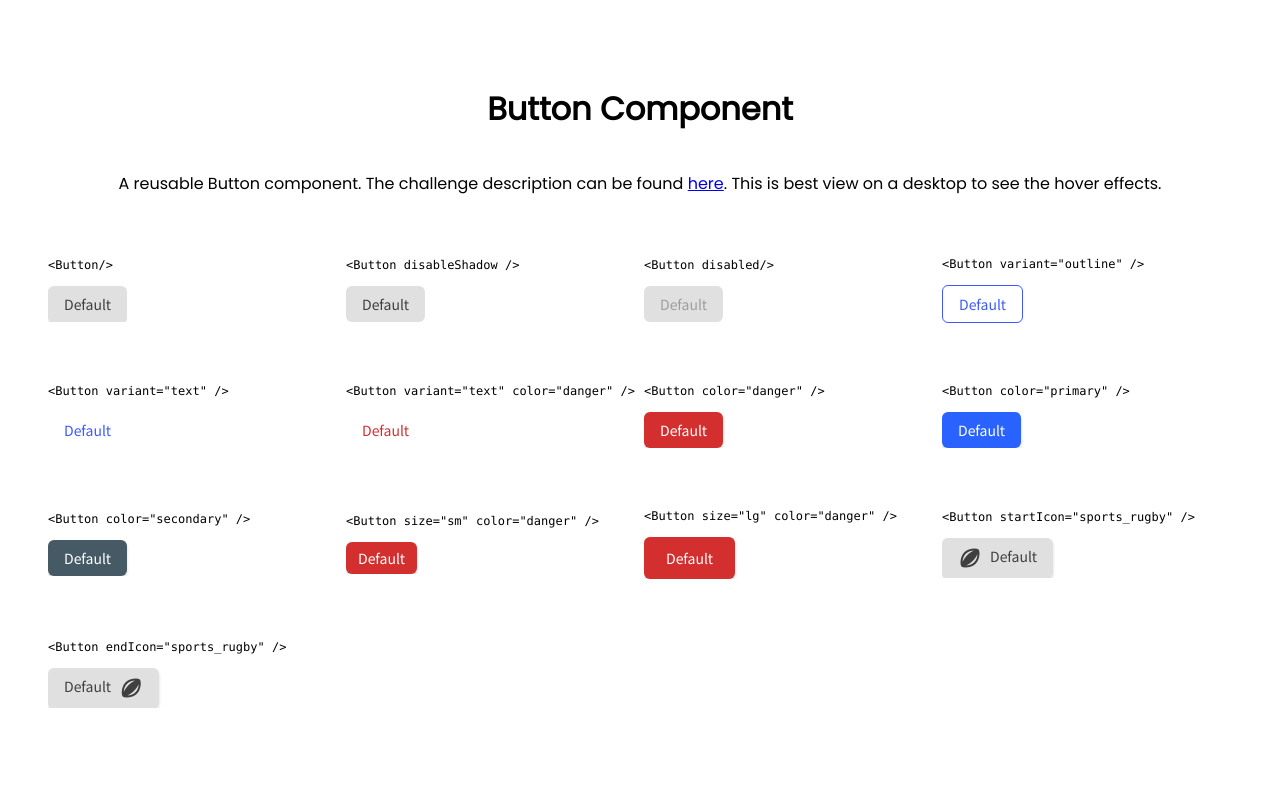
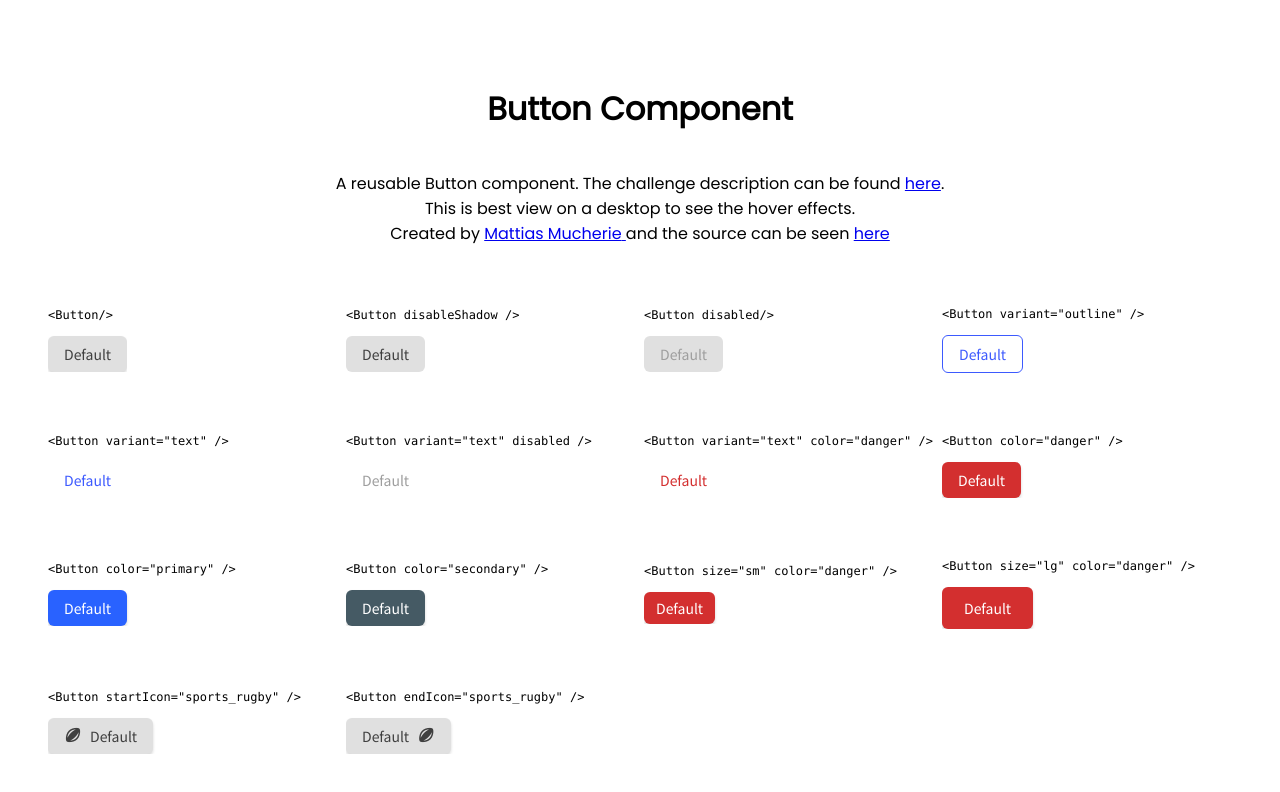
Before and after one commit to mattiasmucherie/button-comp, a React (Create React App) app: page / in a window 1280 px wide. Shown: the top 792 px of the page. Built offline with nearby package versions, Linux system fonts and the light colour scheme.

Commit message:
Change prettier and fix links

```diff
--- a/public/index.html
+++ b/public/index.html
@@ -7,36 +7,14 @@
     <meta name="theme-color" content="#000000" />
     <meta name="description" content="Web site created using create-react-app" />
     <link rel="apple-touch-icon" href="%PUBLIC_URL%/logo192.png" />
-    <!--
-      manifest.json provides metadata used when your web app is installed on a
-      user's mobile device or desktop. See https://developers.google.com/web/fundamentals/web-app-manifest/
-    -->
     <link rel="manifest" href="%PUBLIC_URL%/manifest.json" />
     <link href="https://fonts.googleapis.com/icon?family=Material+Icons" rel="stylesheet" />
     <link href="https://fonts.googleapis.com/css2?family=Noto+Sans+JP&family=Poppins&display=swap" rel="stylesheet">
-    <!--
-      Notice the use of %PUBLIC_URL% in the tags above.
-      It will be replaced with the URL of the `public` folder during the build.
-      Only files inside the `public` folder can be referenced from the HTML.
 
-      Unlike "/favicon.ico" or "favicon.ico", "%PUBLIC_URL%/favicon.ico" will
-      work correctly both with client-side routing and a non-root public URL.
-      Learn how to configure a non-root public URL by running `npm run build`.
-    -->
-    <title>React App</title>
+    <title>Button Component</title>
   </head>
   <body>
     <noscript>You need to enable JavaScript to run this app.</noscript>
     <div id="root"></div>
-    <!--
-      This HTML file is a template.
-      If you open it directly in the browser, you will see an empty page.
-
-      You can add webfonts, meta tags, or analytics to this file.
-      The build step will place the bundled scripts into the <body> tag.
-
-      To begin the development, run `npm start` or `yarn start`.
-      To create a production bundle, use `npm run build` or `yarn build`.
-    -->
   </body>
 </html>
--- a/src/App.tsx
+++ b/src/App.tsx
@@ -29,17 +29,40 @@ const TitleContainer = styled.div`
   padding: 2rem 0;
   text-align: center;
 `
-const Title = styled.h1``
 
 function App() {
   return (
     <Container>
       <TitleContainer>
-        <Title>Button Component</Title>
+        <h1>Button Component</h1>
         <p>
           A reusable Button component. The challenge description can be found{" "}
-          <a href={"https://devchallenges.io/challenges/ohgVTyJCbm5OZyTB2gNY"}>here</a>. This is best view on a desktop
-          to see the hover effects.
+          <a
+            href="https://devchallenges.io/challenges/ohgVTyJCbm5OZyTB2gNY"
+            target="_blank"
+            rel="noopener noreferrer"
+          >
+            here
+          </a>
+          .<br />
+          This is best view on a desktop to see the hover effects.
+          <br />
+          Created by{" "}
+          <a
+            href="https://mattiasmucherie.com/"
+            target="_blank"
+            rel="noopener noreferrer"
+          >
+            Mattias Mucherie{" "}
+          </a>{" "}
+          and the source can be seen{" "}
+          <a
+            href="https://github.com/mattiasmucherie/button-comp"
+            target="_blank"
+            rel="noopener noreferrer"
+          >
+            here
+          </a>
         </p>
       </TitleContainer>
       <Grid>
@@ -72,6 +95,12 @@ function App() {
             <Code>{`<Button variant="text" />`}</Code>
           </pre>
           <Button variant="text" />
+        </ButtonContainer>
+        <ButtonContainer>
+          <pre>
+            <Code>{`<Button variant="text" disabled />`}</Code>
+          </pre>
+          <Button variant="text" disabled />
         </ButtonContainer>
         <ButtonContainer>
           <pre>
--- a/src/component/Button.tsx
+++ b/src/component/Button.tsx
@@ -1,6 +1,6 @@
 import React, { MouseEventHandler } from "react"
 import styled, { DefaultTheme } from "styled-components"
-import { dangerTheme, primaryTheme, secondaryTheme, theme } from "../theme"
+import { dangerTheme, primaryTheme, secondaryTheme, theme } from "../themes"
 
 interface CustomButtonProps {
   variant?: "outline" | "text"
@@ -18,25 +18,45 @@ const Icon = styled.i<IconProps>`
   display: inline;
   padding-left: ${(props) => (props.leftPadding ? "0.5rem" : null)};
   padding-right: ${(props) => (props.rightPadding ? "0.5rem" : null)};
+  font-size: 18px;
 `
 const CustomButton = styled.button<CustomButtonProps>`
   display: flex;
   justify-content: center;
-  border: ${(props) => (props.variant === "outline" ? "1px solid" + props.theme.main.color.border : "none")};
+  border: ${(props) =>
+    props.variant === "outline"
+      ? "1px solid" + props.theme.main.color.border
+      : "none"};
   font-family: "Noto Sans JP", sans-serif;
   font-size: 14px;
   line-height: 20px;
-  padding: ${(props) => (props.size === "sm" ? "6px 12px " : props.size === "lg" ? "11px 22px " : "8px 16px")};
+  padding: ${(props) =>
+    props.size === "sm"
+      ? "6px 12px "
+      : props.size === "lg"
+      ? "11px 22px "
+      : "8px 16px"};
   border-radius: 6px;
-  background: ${(props) => (props.variant ? "inherit" : props.theme.main.color.background)};
-  color: ${(props) => (props.variant ? props.theme.main.text.color : props.theme.main.text.main)};
+  background: ${(props) =>
+    props.variant ? "inherit" : props.theme.main.color.background};
+  color: ${(props) =>
+    props.variant ? props.theme.main.text.color : props.theme.main.text.main};
   font-weight: 500;
-  box-shadow: ${(props) => (props.variant || props.disableShadow ? "none" : "0 2px 3px rgba(51, 51, 51, 0.2)")};
+  box-shadow: ${(props) =>
+    props.variant || props.disableShadow
+      ? "none"
+      : "0 2px 3px rgba(51, 51, 51, 0.2)"};
   &:hover {
-    background: ${(props) => (props.variant ? props.theme.main.color.outlineHover : props.theme.main.color.hover)};
+    background: ${(props) =>
+      props.variant
+        ? props.theme.main.color.outlineHover
+        : props.theme.main.color.hover};
   }
   &:focus {
-    background: ${(props) => (props.variant ? props.theme.main.color.outlineHover : props.theme.main.color.hover)};
+    background: ${(props) =>
+      props.variant
+        ? props.theme.main.color.outlineHover
+        : props.theme.main.color.hover};
   }
   &:disabled {
     border: none;
@@ -55,14 +75,28 @@ interface ButtonProps extends CustomButtonProps {
   endIcon?: string
 }
 const Button = (props: ButtonProps): JSX.Element => {
-  const { onClick, disabled, color, text, startIcon, endIcon, variant, disableShadow, size } = props
+  const {
+    onClick,
+    disabled,
+    color,
+    text,
+    startIcon,
+    endIcon,
+    variant,
+    disableShadow,
+    size,
+  } = props
   const getTheme = (buttonColor: string | undefined): DefaultTheme => {
     if (buttonColor === "primary") return primaryTheme
     if (buttonColor === "secondary") return secondaryTheme
     if (buttonColor === "danger") return dangerTheme
     return theme
   }
-  const renderText = (buttonText: string = "Default", start?: string, end?: string) => {
+  const renderText = (
+    buttonText: string = "Default",
+    start?: string,
+    end?: string
+  ) => {
     if (start) {
       return (
         <>
--- a/src/index.tsx
+++ b/src/index.tsx
@@ -2,7 +2,6 @@ import React from "react"
 import ReactDOM from "react-dom"
 import "./index.scss"
 import App from "./App"
-import * as serviceWorker from "./serviceWorker"
 
 ReactDOM.render(
   <React.StrictMode>
@@ -10,8 +9,3 @@ ReactDOM.render(
   </React.StrictMode>,
   document.getElementById("root")
 )
-
-// If you want your app to work offline and load faster, you can change
-// unregister() to register() below. Note this comes with some pitfalls.
-// Learn more about service workers: https://bit.ly/CRA-PWA
-serviceWorker.unregister()
--- a/src/serviceWorker.ts
+++ /dev/null
@@ -1,139 +0,0 @@
-// This optional code is used to register a service worker.
-// register() is not called by default.
-
-// This lets the app load faster on subsequent visits in production, and gives
-// it offline capabilities. However, it also means that developers (and users)
-// will only see deployed updates on subsequent visits to a page, after all the
-// existing tabs open on the page have been closed, since previously cached
-// resources are updated in the background.
-
-// To learn more about the benefits of this model and instructions on how to
-// opt-in, read https://bit.ly/CRA-PWA
-
-const isLocalhost = Boolean(
-  window.location.hostname === "localhost" ||
-    // [::1] is the IPv6 localhost address.
-    window.location.hostname === "[::1]" ||
-    // 127.0.0.0/8 are considered localhost for IPv4.
-    window.location.hostname.match(/^127(?:\.(?:25[0-5]|2[0-4][0-9]|[01]?[0-9][0-9]?)){3}$/)
-)
-
-type Config = {
-  onSuccess?: (registration: ServiceWorkerRegistration) => void
-  onUpdate?: (registration: ServiceWorkerRegistration) => void
-}
-
-export function register(config?: Config) {
-  if (process.env.NODE_ENV === "production" && "serviceWorker" in navigator) {
-    // The URL constructor is available in all browsers that support SW.
-    const publicUrl = new URL(process.env.PUBLIC_URL, window.location.href)
-    if (publicUrl.origin !== window.location.origin) {
-      // Our service worker won't work if PUBLIC_URL is on a different origin
-      // from what our page is served on. This might happen if a CDN is used to
-      // serve assets; see https://github.com/facebook/create-react-app/issues/2374
-      return
-    }
-
-    window.addEventListener("load", () => {
-      const swUrl = `${process.env.PUBLIC_URL}/service-worker.js`
-
-      if (isLocalhost) {
-        // This is running on localhost. Let's check if a service worker still exists or not.
-        checkValidServiceWorker(swUrl, config)
-
-        // Add some additional logging to localhost, pointing developers to the
-        // service worker/PWA documentation.
-        navigator.serviceWorker.ready.then(() => {
-          console.log(
-            "This web app is being served cache-first by a service " +
-              "worker. To learn more, visit https://bit.ly/CRA-PWA"
-          )
-        })
-      } else {
-        // Is not localhost. Just register service worker
-        registerValidSW(swUrl, config)
-      }
-    })
-  }
-}
-
-function registerValidSW(swUrl: string, config?: Config) {
-  navigator.serviceWorker
-    .register(swUrl)
-    .then((registration) => {
-      registration.onupdatefound = () => {
-        const installingWorker = registration.installing
-        if (installingWorker == null) {
-          return
-        }
-        installingWorker.onstatechange = () => {
-          if (installingWorker.state === "installed") {
-            if (navigator.serviceWorker.controller) {
-              // At this point, the updated precached content has been fetched,
-              // but the previous service worker will still serve the older
-              // content until all client tabs are closed.
-              console.log(
-                "New content is available and will be used when all " +
-                  "tabs for this page are closed. See https://bit.ly/CRA-PWA."
-              )
-
-              // Execute callback
-              if (config && config.onUpdate) {
-                config.onUpdate(registration)
-              }
-            } else {
-              // At this point, everything has been precached.
-              // It's the perfect time to display a
-              // "Content is cached for offline use." message.
-              console.log("Content is cached for offline use.")
-
-              // Execute callback
-              if (config && config.onSuccess) {
-                config.onSuccess(registration)
-              }
-            }
-          }
-        }
-      }
-    })
-    .catch((error) => {
-      console.error("Error during service worker registration:", error)
-    })
-}
-
-function checkValidServiceWorker(swUrl: string, config?: Config) {
-  // Check if the service worker can be found. If it can't reload the page.
-  fetch(swUrl, {
-    headers: { "Service-Worker": "script" },
-  })
-    .then((response) => {
-      // Ensure service worker exists, and that we really are getting a JS file.
-      const contentType = response.headers.get("content-type")
-      if (response.status === 404 || (contentType != null && contentType.indexOf("javascript") === -1)) {
-        // No service worker found. Probably a different app. Reload the page.
-        navigator.serviceWorker.ready.then((registration) => {
-          registration.unregister().then(() => {
-            window.location.reload()
-          })
-        })
-      } else {
-        // Service worker found. Proceed as normal.
-        registerValidSW(swUrl, config)
-      }
-    })
-    .catch(() => {
-      console.log("No internet connection found. App is running in offline mode.")
-    })
-}
-
-export function unregister() {
-  if ("serviceWorker" in navigator) {
-    navigator.serviceWorker.ready
-      .then((registration) => {
-        registration.unregister()
-      })
-      .catch((error) => {
-        console.error(error.message)
-      })
-  }
-}
```
Also changed, not shown: package.json (+2 -8 lines), src/setupTests.ts (deleted, +0 -5 lines), src/themes.ts (renamed from src/theme.ts), 2 other files (tests, documents, lock files or other folders).
